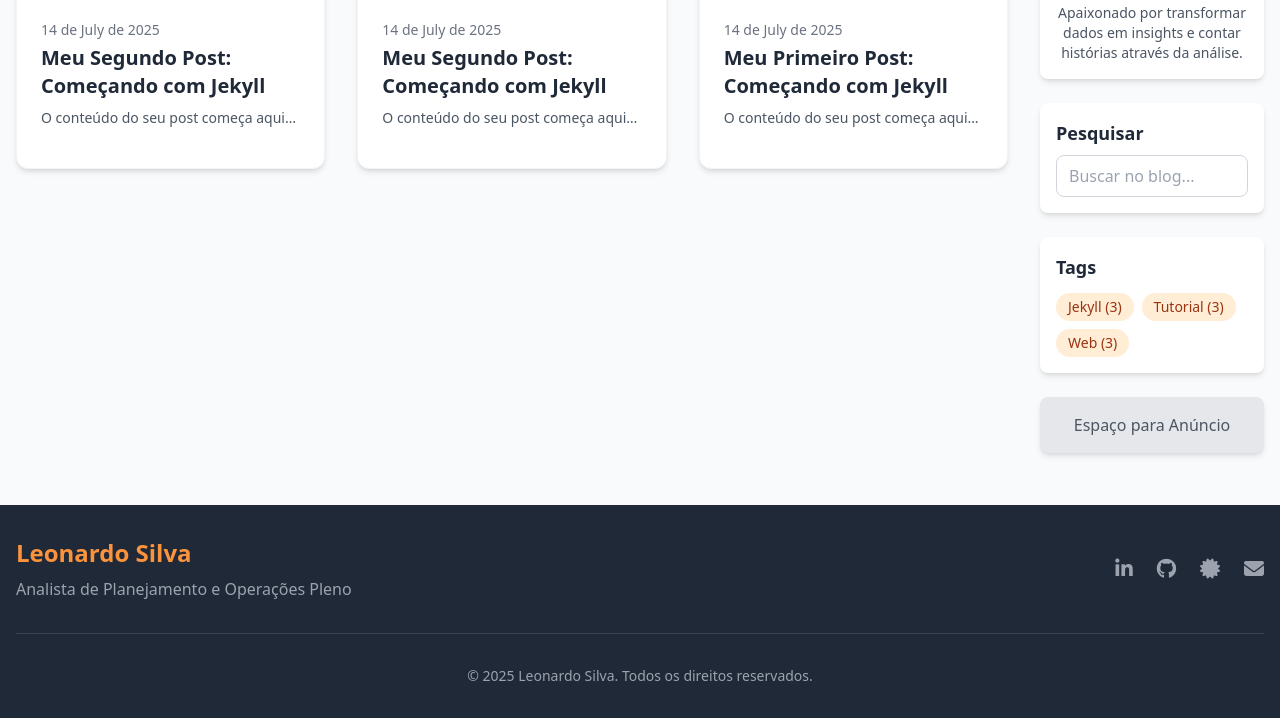
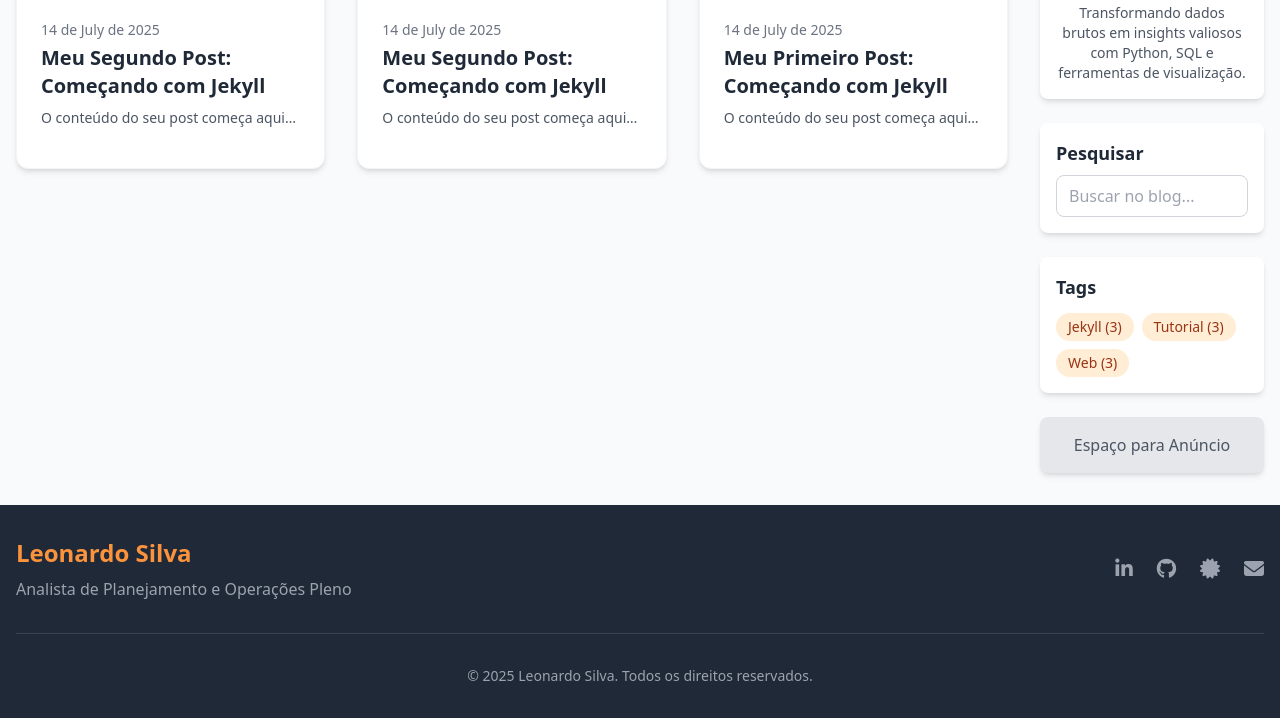
Before and after one commit to oleonardof/blog, a Jekyll site: the page built from index.html, in a window 1280 px wide and 1027 px high, cut to the strip 309-1027 px from the top of the window. Built offline with Jekyll 4.4.1, drawn with Linux system fonts in a browser that asks for light colours; nearby versions of some CDN libraries.

Commit message:
Ajuste CTA

```diff
--- a/_includes/sidebar.html
+++ b/_includes/sidebar.html
@@ -4,7 +4,7 @@
         <h3 class="text-xl font-bold text-center mt-3">Leonardo Silva</h3>
         <p class="text-gray-500 dark:text-gray-400 text-center text-sm">Analista de Planejamento e Operações Pleno</p>
         <p class="text-gray-600 dark:text-gray-300 text-sm mt-2 text-center">
-            Apaixonado por transformar dados em insights e contar histórias através da análise.
+            Transformando dados brutos em insights valiosos com Python, SQL e ferramentas de visualização.
         </p>
     </div>
 
```
